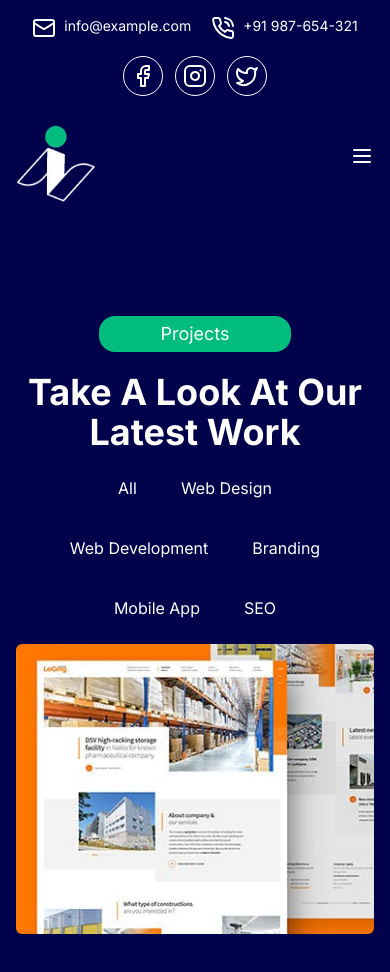
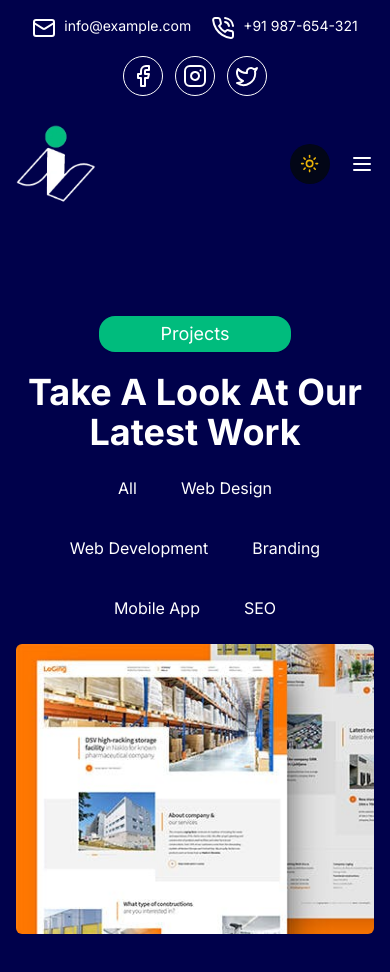
Before and after one commit to djoreally/Innovarel, a Next.js app: page /projects in a window 390 px wide. Shown: the top 972 px of the page. Built offline with nearby package versions, Linux system fonts and the light colour scheme.

Commit message:
theme switcher added in mobile nav

```diff
--- a/src/components/Homepage/Navbar.js
+++ b/src/components/Homepage/Navbar.js
@@ -39,9 +39,10 @@ const Navbar = () => {
                                 className="w-20 h-20"
                             />
                         </div>
-                        <div>
+                        <div className="flex justify-end items-center gap-5">
+                            <ThemeSwitcher />
                             <MenuIcon
-                                className={`block mt-5 ml-32 lg:hidden h-6 ${
+                                className={`block lg:hidden h-6 ${
                                     isSticky ? "text-primary" : "text-white"
                                 }`}
                             />
```
